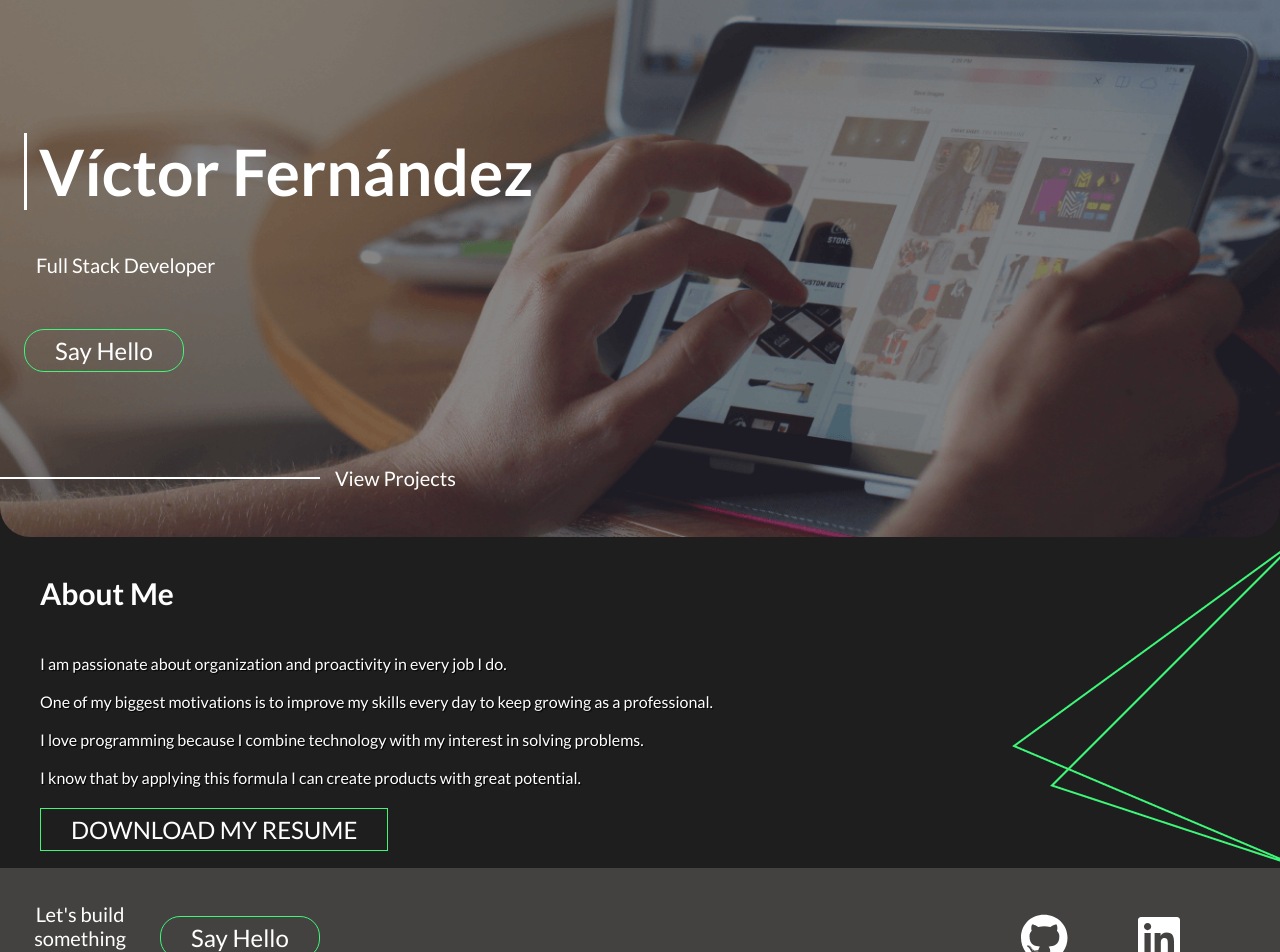
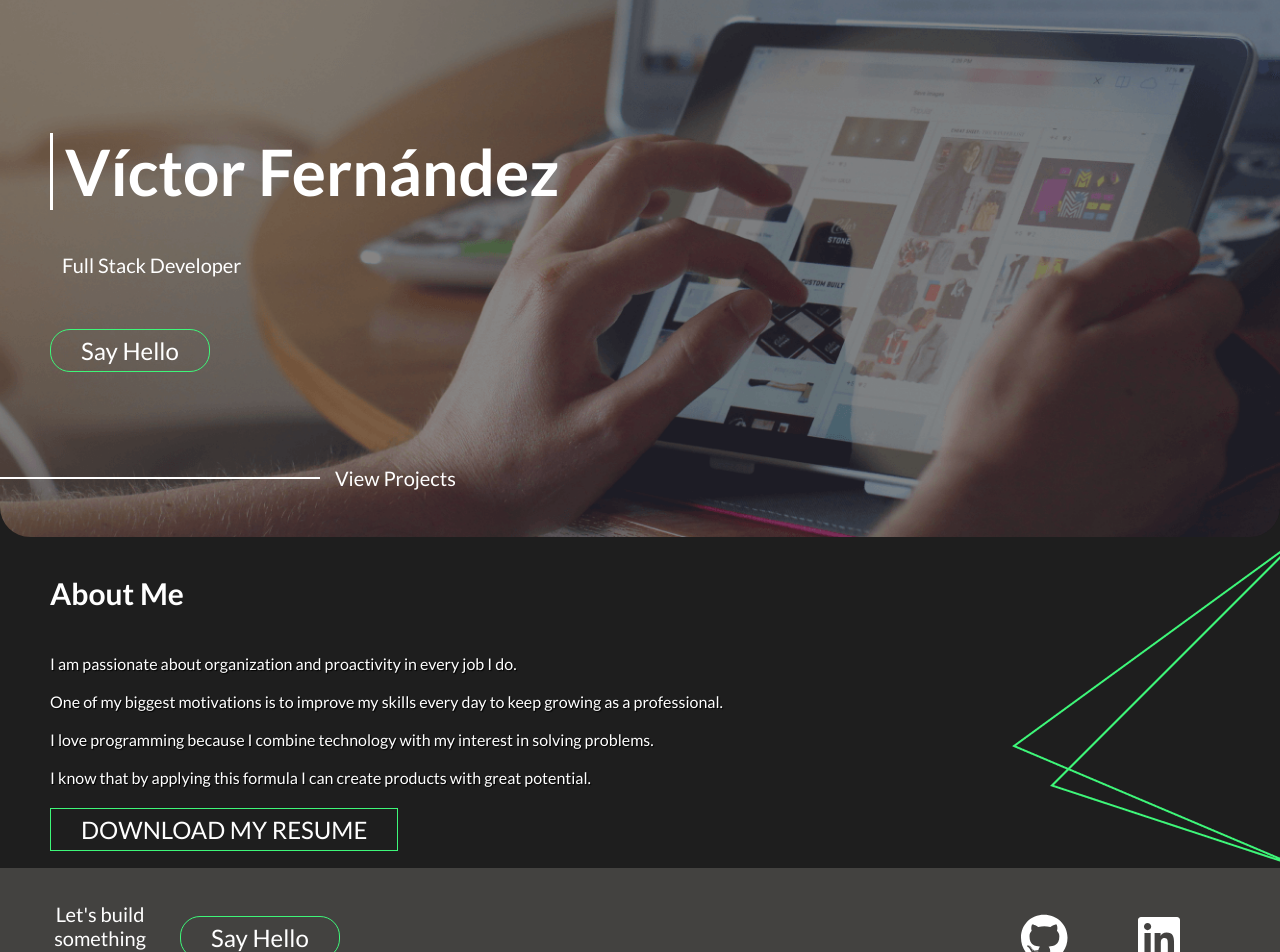
Before and after one commit to VicDario/my-portfolio, a Next.js app: page / in a window 1280 px wide. Shown: the part 213-1165 px from the top of the page. Built offline with nearby package versions, Linux system fonts and the light colour scheme.

Commit message:
[Fix] Padding left desktop

```diff
--- a/components/about-me/about-me.module.scss
+++ b/components/about-me/about-me.module.scss
@@ -22,7 +22,7 @@
 
 @media (min-width: 768px) {
     .about-me {
-        padding: 20px 40px;
+        padding: 20px 50px;
         text-align: left;
         h2 {
             padding-bottom: 24px;
--- a/components/footer/footer.module.scss
+++ b/components/footer/footer.module.scss
@@ -38,6 +38,7 @@
 
 @media (min-width: 768px) {
     .footer {
+        padding-left: 50px;
         height: 140px;
         flex-direction: row;
         justify-content: space-between;
--- a/components/header/header.module.scss
+++ b/components/header/header.module.scss
@@ -48,3 +48,11 @@
     font-size: vars.$font-size-lg;
   }
 }
+
+@media (min-width: 768px) {
+  .header {
+    .content {
+      padding-left: 50px;
+    }
+  }
+}
```
